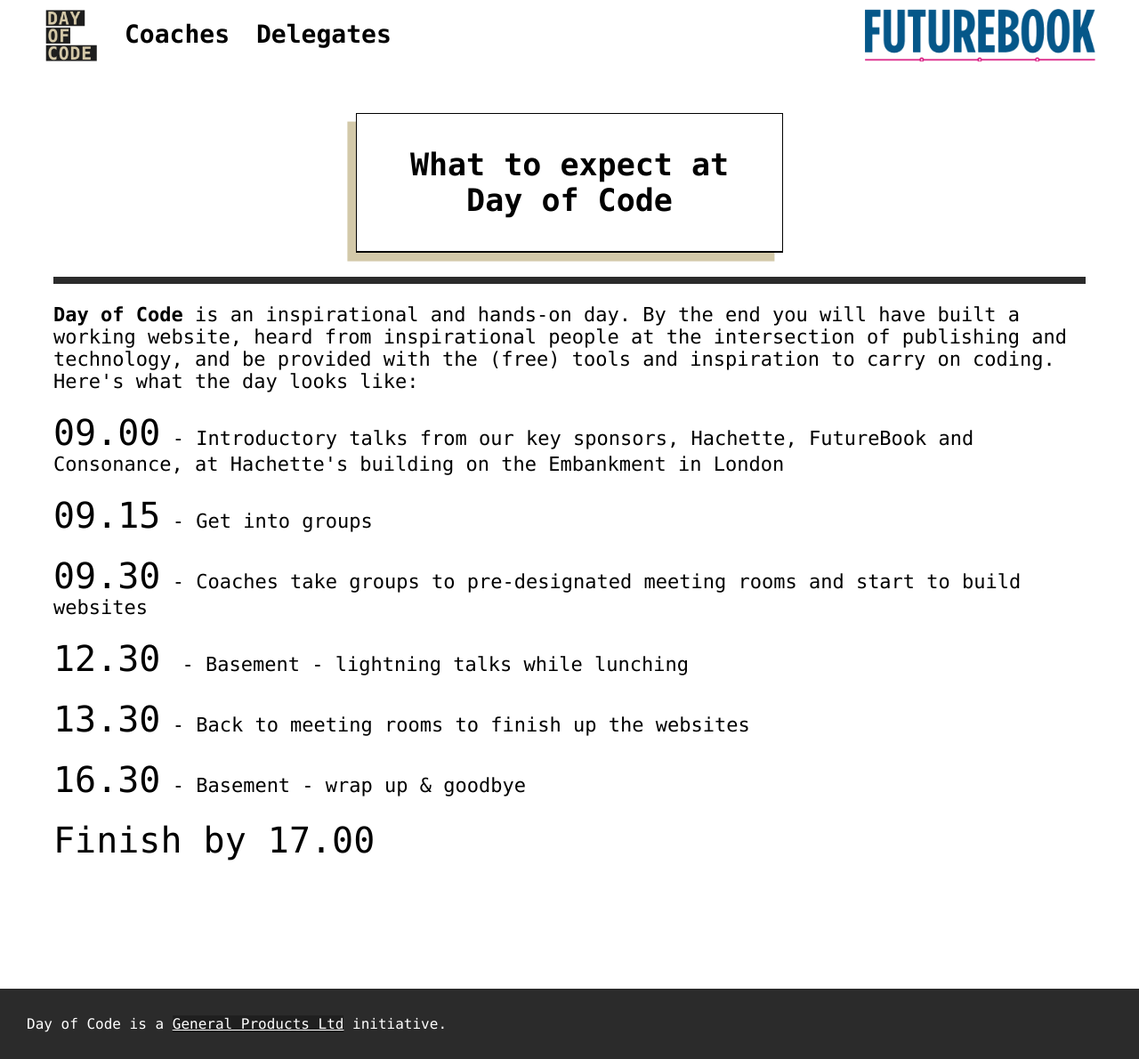
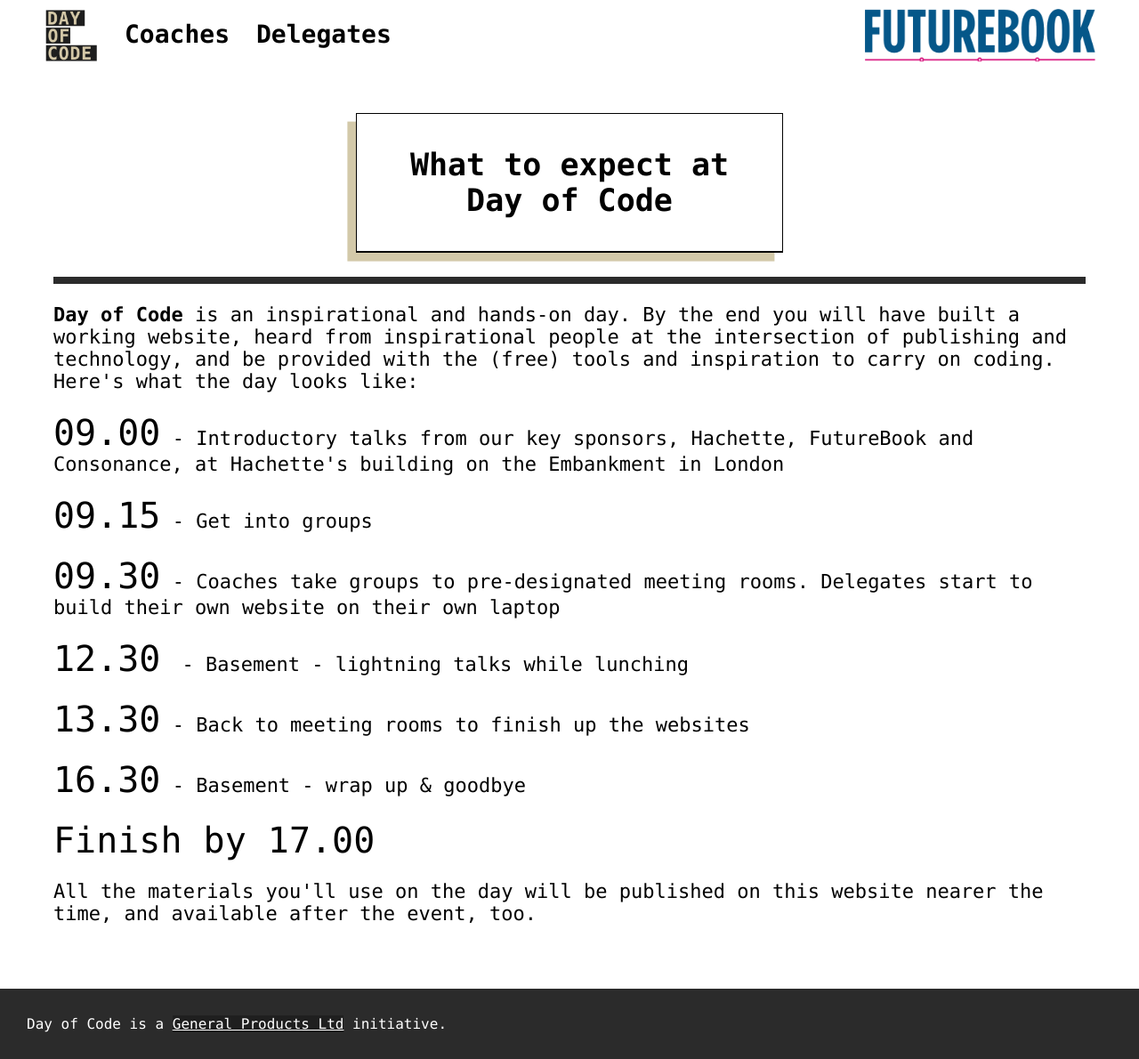
Before and after one commit to GeneralProducts/day-of-code, a Jekyll site: the page built from delegates.html, in a window 1280 px wide and 1190 px high. Shown: the whole window at 89% size. Built offline with Jekyll 4.4.1, drawn with Linux system fonts in a browser that asks for light colours.

Commit message:
coach and delegate pages

```diff
--- a/delegates.html
+++ b/delegates.html
@@ -20,12 +20,13 @@
         <span class="time">09.00</span> - Introductory talks from our key sponsors, Hachette, FutureBook and Consonance, at Hachette's building on the Embankment in London
       </p>
       <p><span class="time">09.15</span> - Get into groups</p>
-      <p><span class="time">09.30</span>  - Coaches take groups to pre-designated meeting rooms and start to build websites</p>
+      <p><span class="time">09.30</span>  - Coaches take groups to pre-designated meeting rooms. Delegates start to build their own website on their own laptop</p>
       <p><span class="time">12.30 </span> - Basement - lightning talks while lunching</p>
       <p><span class="time">13.30</span>  - Back to meeting rooms to finish up the websites</p>
       <p><span class="time">16.30</span>  - Basement - wrap up & goodbye</p>
       <p><span class="time">Finish by 17.00</p>
-      </p>
+      <p>All the materials you'll use on the day will be published on this website nearer the time, and available after the event, too.</p>
+
     </div>
   </div>
 </section>
```
